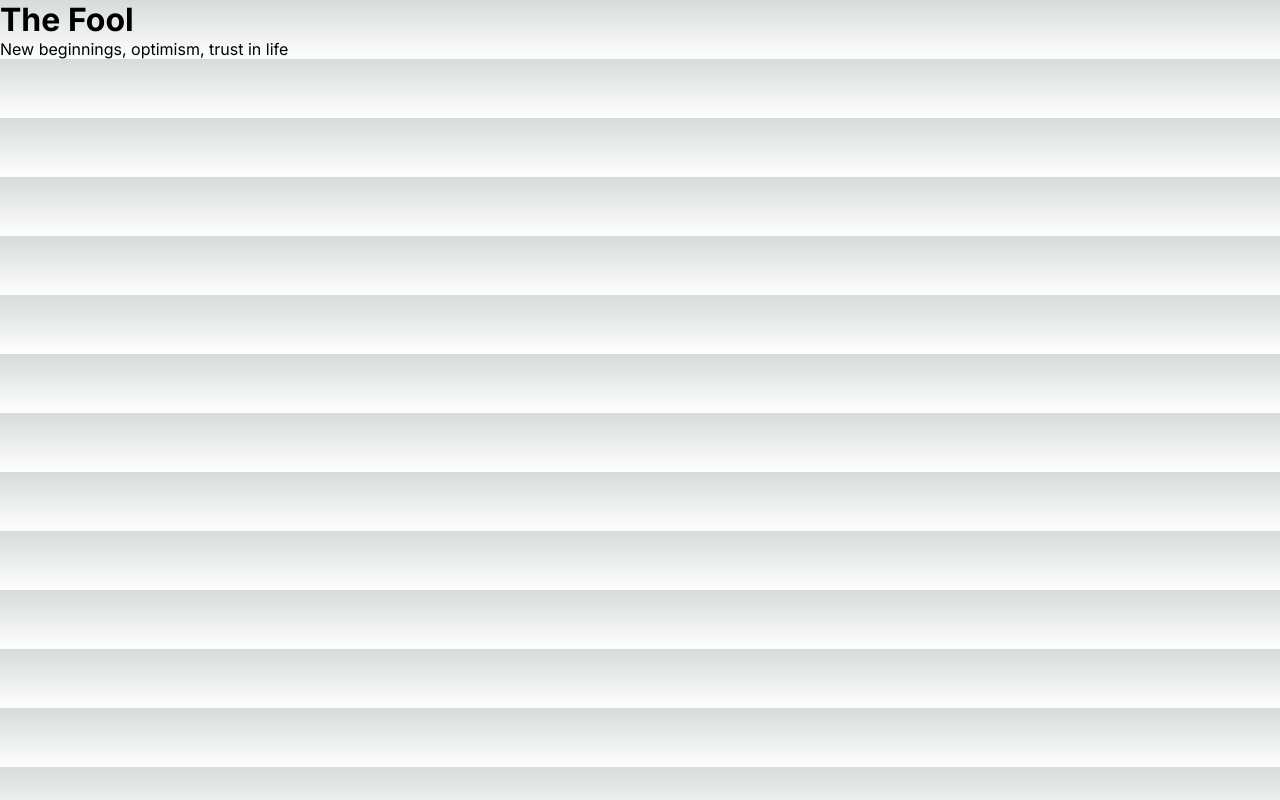
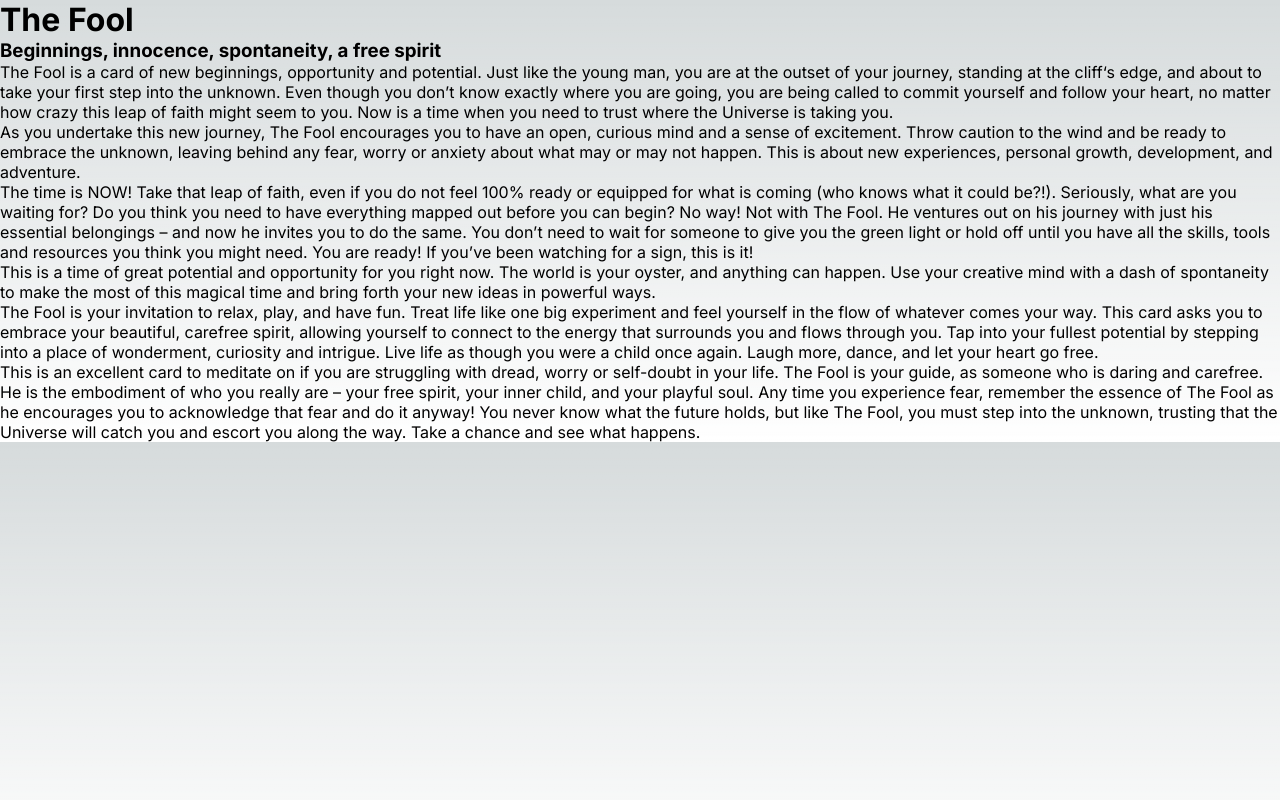
Before and after one commit to scottmcallister/my-tarot-app, a Next.js app: page /tarot/0 in a window 1280 px wide. Built offline with nearby package versions, Linux system fonts and the light colour scheme.

Commit message:
update tarot descriptions and layout

```diff
--- a/src/app/layout.js
+++ b/src/app/layout.js
@@ -4,8 +4,8 @@ import { Inter } from 'next/font/google'
 const inter = Inter({ subsets: ['latin'] })
 
 export const metadata = {
-  title: 'Create Next App',
-  description: 'Generated by create next app',
+  title: 'My Tarot App',
+  description: 'Meanings for all 78 tarot cards',
 }
 
 export default function RootLayout({ children }) {
--- a/src/app/tarot/[id]/page.js
+++ b/src/app/tarot/[id]/page.js
@@ -3,10 +3,12 @@ import tarotCards from "@/tarot";
 export default function Tarot({ params }) {
   const { id } = params;
   const card = tarotCards[id];
+  const meaning = card.meaning.split('\n').map(paragraph => <p>{paragraph}</p>);
   return (
     <div>
       <h1>{card.name}</h1>
-      <p>{card.meaning}</p>
+      <h3>{card.keywords}</h3>
+      {meaning}
     </div>
   );
 }
--- a/src/tarot.js
+++ b/src/tarot.js
@@ -1,11 +1,29 @@
 const tarotCards = [
   {
     name: 'The Fool',
-    meaning: 'New beginnings, optimism, trust in life'
+    keywords: 'Beginnings, innocence, spontaneity, a free spirit',
+    meaning: `The Fool is a card of new beginnings, opportunity and potential. Just like the young man, you are at the outset of your journey, standing at the cliff‘s edge, and about to take your first step into the unknown. Even though you don’t know exactly where you are going, you are being called to commit yourself and follow your heart, no matter how crazy this leap of faith might seem to you. Now is a time when you need to trust where the Universe is taking you.
+\n
+As you undertake this new journey, The Fool encourages you to have an open, curious mind and a sense of excitement. Throw caution to the wind and be ready to embrace the unknown, leaving behind any fear, worry or anxiety about what may or may not happen. This is about new experiences, personal growth, development, and adventure.
+\n
+The time is NOW! Take that leap of faith, even if you do not feel 100% ready or equipped for what is coming (who knows what it could be?!). Seriously, what are you waiting for? Do you think you need to have everything mapped out before you can begin? No way! Not with The Fool. He ventures out on his journey with just his essential belongings – and now he invites you to do the same. You don’t need to wait for someone to give you the green light or hold off until you have all the skills, tools and resources you think you might need. You are ready! If you’ve been watching for a sign, this is it!
+\n
+This is a time of great potential and opportunity for you right now. The world is your oyster, and anything can happen. Use your creative mind with a dash of spontaneity to make the most of this magical time and bring forth your new ideas in powerful ways.
+\n
+The Fool is your invitation to relax, play, and have fun. Treat life like one big experiment and feel yourself in the flow of whatever comes your way. This card asks you to embrace your beautiful, carefree spirit, allowing yourself to connect to the energy that surrounds you and flows through you. Tap into your fullest potential by stepping into a place of wonderment, curiosity and intrigue. Live life as though you were a child once again. Laugh more, dance, and let your heart go free.
+\n
+This is an excellent card to meditate on if you are struggling with dread, worry or self-doubt in your life. The Fool is your guide, as someone who is daring and carefree. He is the embodiment of who you really are – your free spirit, your inner child, and your playful soul. Any time you experience fear, remember the essence of The Fool as he encourages you to acknowledge that fear and do it anyway! You never know what the future holds, but like The Fool, you must step into the unknown, trusting that the Universe will catch you and escort you along the way. Take a chance and see what happens.`
   },
   {
     name: 'The Magician',
-    meaning: 'Action, power, creativity, manifestation'
+    keywords: 'Manifestation, resourcefulness, power, inspired action',
+    meaning: `As a master manifestor, The Magician brings you the tools, resources and energy you need to make your dreams come true. Seriously, everything you need right now is at your fingertips. You have the spiritual (fire), physical (earth), mental (air) and emotional (water) resources to manifest your desires. And when you combine them with the energy of the spiritual and earthly realms, you will become a manifestation powerhouse! The key is to bring these tools together synergistically so that the impact of what you create is greater than the separate parts. This is alchemy at its best!
+\n
+Now is the perfect time to move forward on an idea that you recently conceived. The seed of potential has sprouted, and you are being called to take action and bring your intention to fruition. The skills, knowledge and capabilities you have gathered along your life path have led you to where you are now, and whether or not you know it, you are ready to turn your ideas into reality.
+\n
+In your quest to manifest your goals, you must establish a clear vision of what you will create (and why) before you act. It is not enough to be motivated by ego (money, status, or fame) – you need to have a soul connection to your goals and intentions. You are a powerful, creative being, and this is your opportunity to bring your Higher Self in alignment with your day-to-day actions to create the future you want most.
+\n
+When you are clear about your ‘what’ and your ‘why’, The Magician calls on you to take inspired action. You will need focused attention and intense concentration to bring your goals to fruition. Focus on the ONE thing that will move you towards your goal. Commitment to the task is essential, so drop any distractions that may draw your focus away from what you want to achieve. Be methodical in your planning to make sure that you stay on track and carry out your tasks.`
   }
 ];
 export default tarotCards;
```
